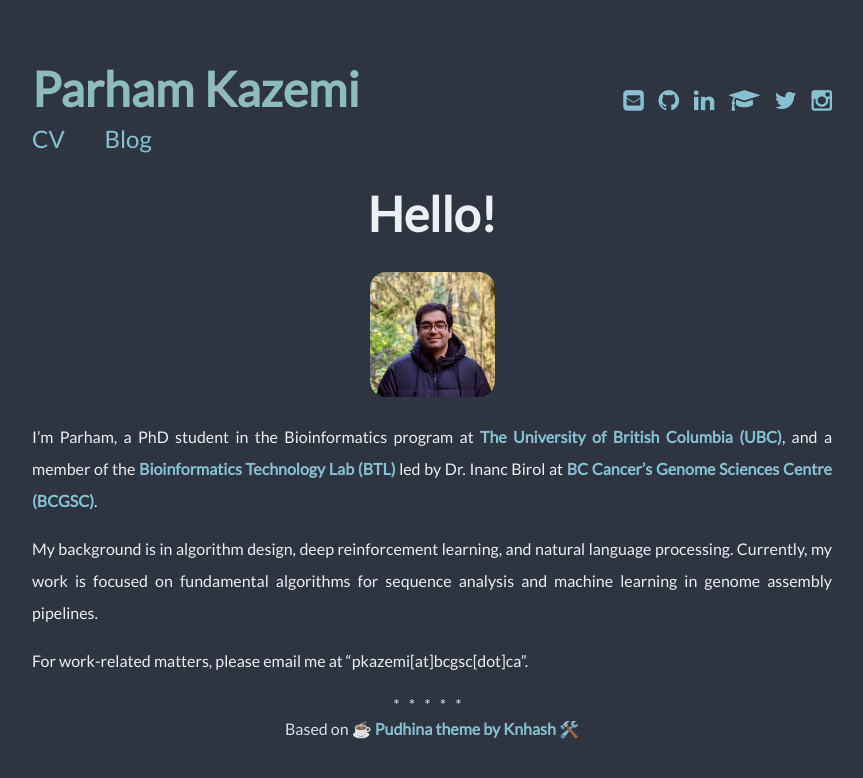
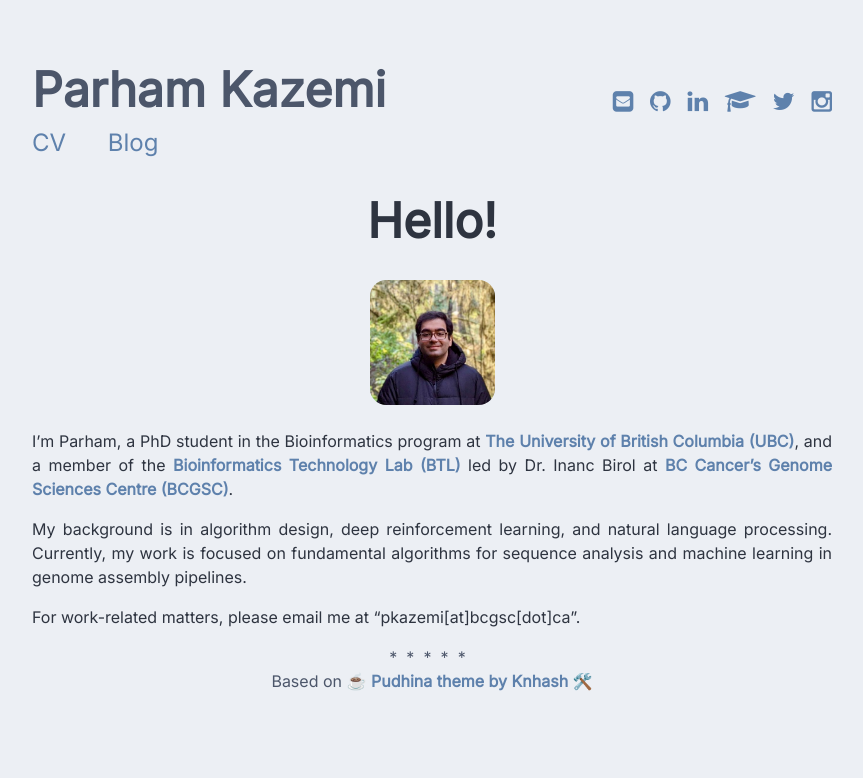
Before and after one commit to parham-k/parham-k.github.io, a Jekyll site: the page built from index.md, in a window 1280 px wide. Shown: the top 778 px of the page, without its empty margins (208-1071 px from the left). Built offline with Jekyll 4.4.1, drawn with Linux system fonts in a browser that asks for light colours.

Commit message:
Update theme

```diff
--- a/assets/css/main.css
+++ b/assets/css/main.css
@@ -1,16 +1,17 @@
 @charset "UTF-8";
+
+@import url('https://fonts.googleapis.com/css2?family=Inter&display=swap');
 
 /* =Base */
 /*************************************************************/
 body {
-  font-family: 'Lato', sans-serif;
-  font-size: 100%;
-  background-color: #2E3440;
-  color: #ECEFF4;
+  font-family: 'Inter', sans-serif;
+  background-color: #ECEFF4;
+  color: #2E3440;
 }
 
 a {
-  color: #88C0D0;
+  color: #5E81AC;
   font-weight: bold;
   text-decoration: none;
 }
@@ -19,8 +20,7 @@ p,
 ul,
 ol,
 dl {
-  font-size: 100%;
-  line-height: 32px;
+  line-height: 1.5;
 }
 
 p {
@@ -60,7 +60,7 @@ blockquote p {
 }
 
 strong {
-  color: #8FBCBB;
+  color: #BF616A;
 }
 
 .wrapper {
@@ -81,7 +81,7 @@ strong {
 .logo {
   font-size: 300%;
   font-weight: 700;
-  color: #8FBCBB;
+  color: #4C566A;
   display: block;
 }
 
@@ -151,14 +151,13 @@ strong {
 
 .post-teaser__title {
   font-size: 100%;
-  color: #828282;
+  color: #2E3440;
 }
 
 .post-teaser__date {
   font-size: 100%;
   float: right;
   vertical-align: middle;
-  color: #828282;
 }
 
 .post-teaser__month {
@@ -176,7 +175,7 @@ strong {
 /* =Post page */
 /*************************************************************/
 .about {
-  color: #D8DEE9;
+  color: #4C566A;
   text-align: center;
   line-height: 24px;
 }
```
